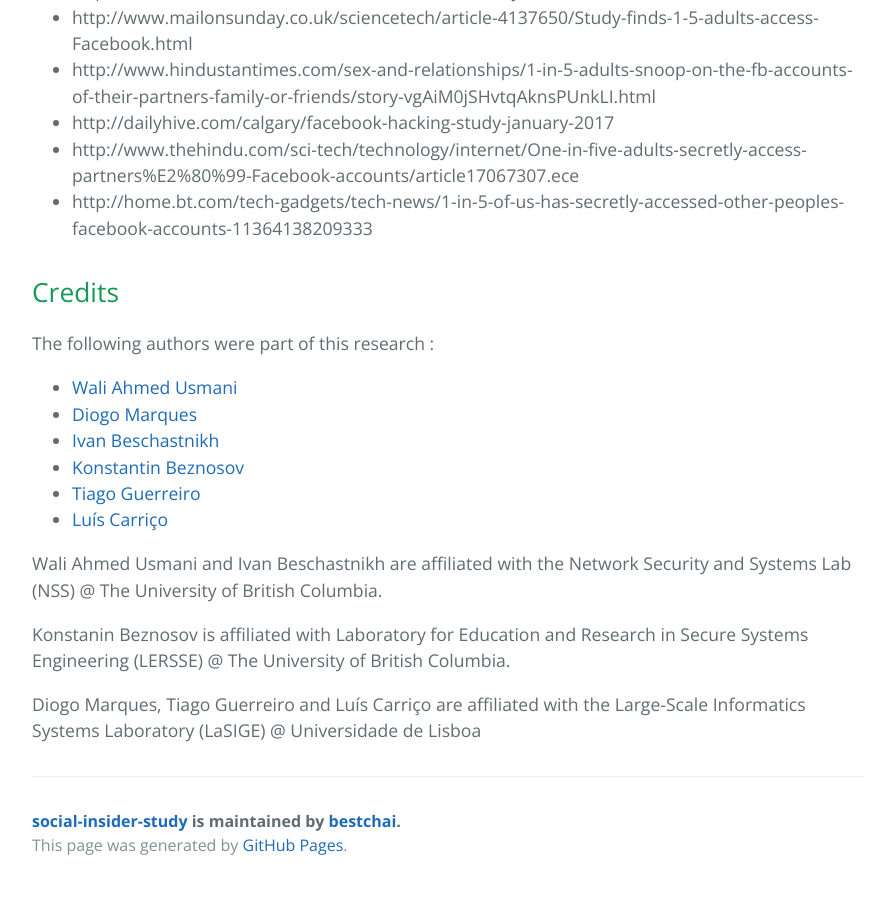
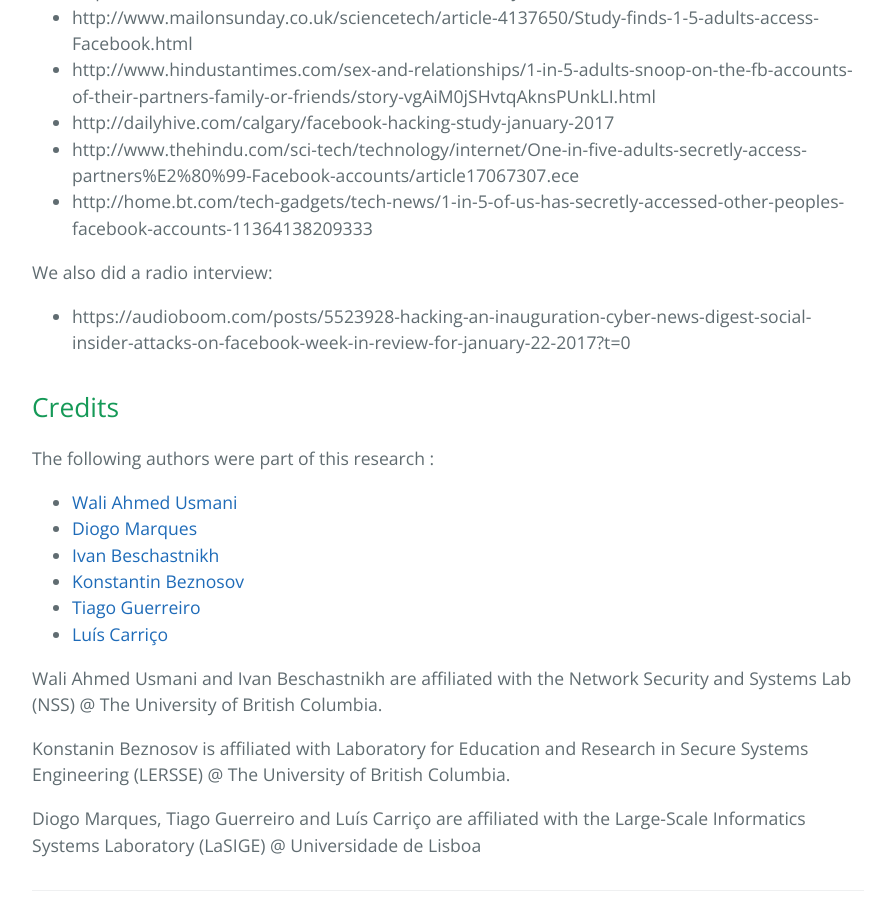
Before and after one commit to bestchai/social-insider-study, a Jekyll site: the page built from index.md, in a window 1280 px wide and 900 px high, scrolled down 4391 px. Shown: the whole window, without its empty margins (192-1074 px from the left). Built offline with Jekyll 4.4.1, drawn with Linux system fonts in a browser that asks for light colours; our own code applies the rules of GitHub Pages for plain Markdown files.

Commit message:
Added Link to Radio

```diff
--- a/index.md
+++ b/index.md
@@ -72,6 +72,10 @@ We have received considerable new coverage for our work:
 * http://www.thehindu.com/sci-tech/technology/internet/One-in-five-adults-secretly-access-partners%E2%80%99-Facebook-accounts/article17067307.ece
 * http://home.bt.com/tech-gadgets/tech-news/1-in-5-of-us-has-secretly-accessed-other-peoples-facebook-accounts-11364138209333
 
+We also did a radio interview:
+
+* https://audioboom.com/posts/5523928-hacking-an-inauguration-cyber-news-digest-social-insider-attacks-on-facebook-week-in-review-for-january-22-2017?t=0
+
 ## Credits
 
 The following authors were part of this research :
```
